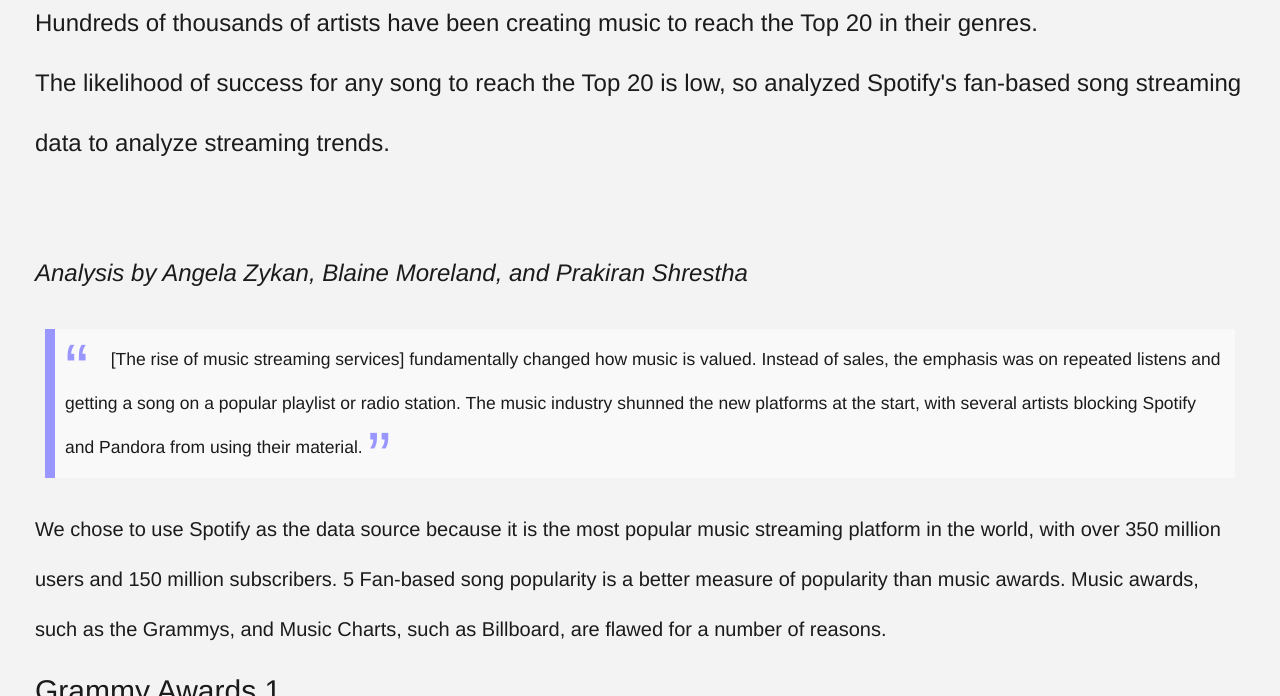
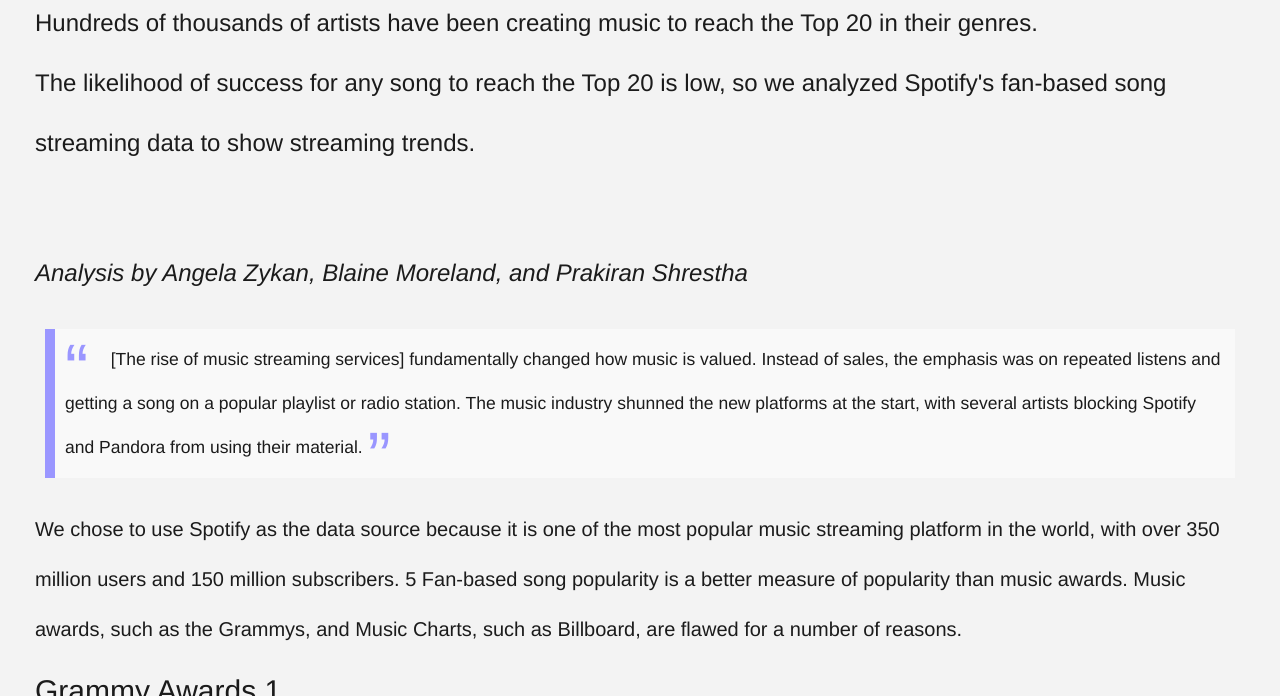
Before and after one commit to Azykan/Final-Project, a plain HTML site: page index.html in a window 1280 px wide. Shown: the part 404-1100 px from the top of the page. Drawn offline with nearby package versions, Linux system fonts and the light colour scheme.

Commit message:
Update index.html

```diff
--- a/index.html
+++ b/index.html
@@ -22,7 +22,7 @@
 
       <!-- Add Jumbotron to Header -->
       <div class="jumbotron text-center">
-        <h1>What makes a song popular?</h1>
+        <h1>What makes a streaming song popular?</h1>
         <!-- Add a button to activate scraping script -->
       </div>
       <div class="jumbotron-footer">
@@ -42,7 +42,7 @@
     <h1>An analysis of Spotify streaming data</h1>
     <p>Hundreds of thousands of artists have been creating music to reach the Top 20 in their genres.
     <br>
-    The likelihood of success for any song to reach the Top 20 is low, so analyzed Spotify's fan-based song streaming data to analyze streaming trends.
+    The likelihood of success for any song to reach the Top 20 is low, so we analyzed Spotify's fan-based song streaming data to show streaming trends.
     </p>
 
     <br>
@@ -56,7 +56,7 @@
     <blockquote>
       [The rise of music streaming services] fundamentally changed how music is valued. Instead of sales, the emphasis was on repeated listens and getting a song on a popular playlist or radio station. The music industry shunned the new platforms at the start, with several artists blocking Spotify and Pandora from using their material.
     </blockquote>
-    We chose to use Spotify as the data source because it is the most popular music streaming platform in the world, with over 350 million users and 150 million subscribers. 5
+    We chose to use Spotify as the data source because it is one of the most popular music streaming platform in the world, with over 350 million users and 150 million subscribers. 5
 
     Fan-based song popularity is a better measure of popularity than music awards. Music awards, such as the Grammys, and Music Charts, such as Billboard, are flawed for a number of reasons.
     </p>
```
